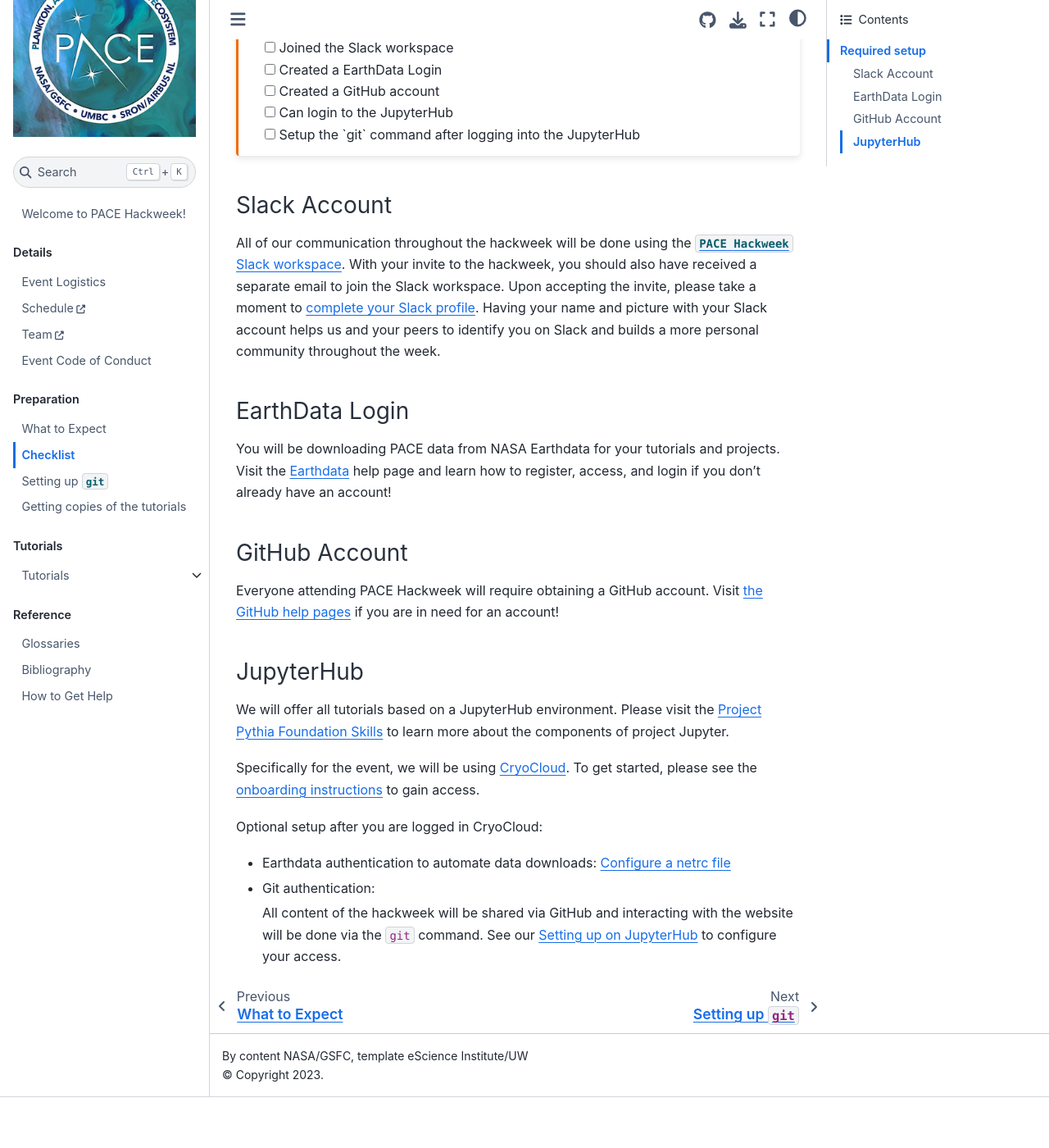
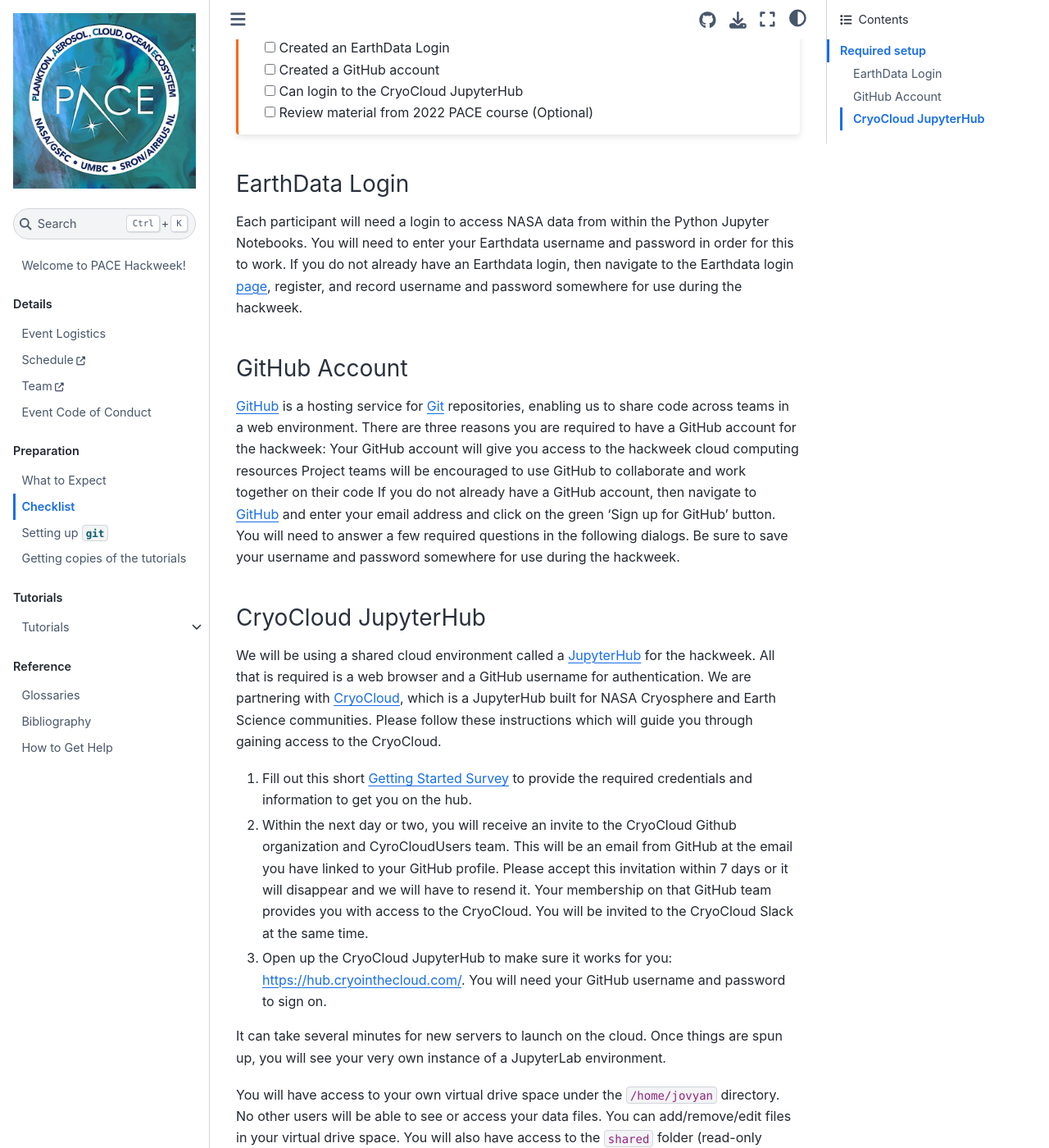
Before and after one commit to PACEHackWeek/pace-2024, a Jupyter Book: the page built from book/preliminary/checklist.md, in a window 1280 px wide and 1400 px high, scrolled down 340 px. Shown: the whole window at 82% size. Built offline with Jupyter Book 1.0.4 settings and Sphinx 7.4.7 and the Sphinx Book theme 1.1.4, drawn with Linux system fonts in a browser that asks for light colours; pages that are not in the unit, such as notebooks, are missing from menus; before the commit the page ends 1678 px from its top, so only the background shows below that; some of the changed text lies outside the part shown.

Commit message:
Update checklist.md

````diff
--- a/book/preliminary/checklist.md
+++ b/book/preliminary/checklist.md
@@ -5,14 +5,10 @@
 Please make sure to find some time to go through the below material before
 the hackweek.
 
-__Upon completion you__:
-<div>
-  <input type="checkbox" name="a1">
-  <label for="a1">Joined the Slack workspace</label>
-</div>
+__Upon completion of this pre-event work you will have__:
 <div>
   <input type="checkbox" name="a2">
-  <label for="a2">Created a EarthData Login</label>
+  <label for="a2">Created an EarthData Login</label>
 </div>
 <div>
   <input type="checkbox" name="a3">
@@ -20,54 +16,55 @@
 </div>
 <div>
   <input type="checkbox" name="a4">
-  <label for="a4">Can login to the JupyterHub</label>
+  <label for="a4">Can login to the CryoCloud JupyterHub</label>
 </div>
 <div>
   <input type="checkbox" name="a5">
-  <label for="a5">Setup the `git` command after logging into the JupyterHub</label>
+  <label for="a5">Review material from 2022 PACE course (Optional)</label>
 </div>
 ```
 
-### Slack Account
-
-All of our communication throughout the hackweek will be done using the
-{{ '[`{hackweek}` Slack workspace]({url})'.format(hackweek=hackweek, url=slack_workspace_url)}}.
-With your invite to the hackweek, you should also have received a separate
-email to join the Slack workspace. Upon accepting the invite, please take a moment to
-[complete your Slack profile](https://slack.com/help/articles/204092246-Edit-your-profile).
-Having your name and picture with your Slack account helps us and your peers
-to identify you on Slack and builds a more personal community throughout
-the week.
-
 ### EarthData Login
 
-You will be downloading PACE data from NASA Earthdata for your tutorials and projects.
-Visit the [Earthdata](https://www.earthdata.nasa.gov/eosdis/science-system-description/eosdis-components/earthdata-login)
-help page and learn how to register, access, and login if you don't already have
-an account!
+Each participant will need a login to access NASA data from within the Python Jupyter Notebooks.
+You will need to enter your Earthdata username and password in order for this to work. If you do
+not already have an Earthdata login, then navigate to the Earthdata login [page](https://urs.earthdata.nasa.gov/),
+register, and record username and password somewhere for use during the hackweek.
 
 ### GitHub Account
 
-Everyone attending {{ hackweek }} will require obtaining a GitHub account.
-Visit [the GitHub help pages](https://docs.github.com/en/get-started/start-your-journey/creating-an-account-on-github)
-if you are in need for an account!
+[GitHub](https://github.com/) is a hosting service for [Git](https://icesat-2-2023.hackweek.io/reference/glossary.html#term-Git)
+repositories, enabling us to share code across teams in a web environment.
+There are three reasons you are required to have a GitHub account for the hackweek:
+Your GitHub account will give you access to the hackweek cloud computing resources
+Project teams will be encouraged to use GitHub to collaborate and work together on their code
+If you do not already have a GitHub account, then navigate to [GitHub](https://github.com/)
+and enter your email address and click on the green ‘Sign up for GitHub’ button.
+You will need to answer a few required questions in the following dialogs. Be sure to save your username
+and password somewhere for use during the hackweek.
 
 (accessing-jupyterhub)=
-### JupyterHub
+### CryoCloud JupyterHub
 
-We will offer all tutorials based on a JupyterHub environment. Please visit the
-[Project Pythia Foundation Skills](https://foundations.projectpythia.org/foundations/getting-started-jupyter.html)
-to learn more about the components of project Jupyter.
+We will be using a shared cloud environment called a [JupyterHub](https://jupyterhub.readthedocs.io/en/stable/) for the hackweek.
+All that is required is a web browser and a GitHub username for authentication.
+We are partnering with [CryoCloud](https://book.cryointhecloud.com/intro.html), which is a JupyterHub built for NASA Cryosphere and Earth Science communities.
+Please follow these instructions which will guide you through gaining access to the CryoCloud.
 
-Specifically for the event, we will be using [CryoCloud](https://book.cryointhecloud.com/intro.html).
-To get started, please see the [onboarding instructions](https://book.cryointhecloud.com/content/Getting_Started.html)
-to gain access.
+1. Fill out this short [Getting Started Survey](https://forms.gle/d8oP1gp9YikS2ixM8) to provide the required credentials and information to get you on the hub.
 
-Optional setup after you are logged in CryoCloud:
-* Earthdata authentication to automate data downloads:
-  [Configure a netrc file](https://wiki.earthdata.nasa.gov/display/EL/How+To+Access+Data+With+cURL+And+Wget)
-* Git authentication:
 
-  All content of the hackweek will be shared via GitHub and interacting with the
-  website will be done via the `git` command. See our {ref}`setting-up-git`
-  to configure your access.
+2. Within the next day or two, you will receive an invite to the CryoCloud Github organization and CyroCloudUsers team. This will be an email from GitHub at the email you have linked to your GitHub profile. Please accept this invitation within 7 days or it will disappear and we will have to resend it. Your membership on that GitHub team provides you with access to the CryoCloud. You will be invited to the CryoCloud Slack at the same time.
+
+
+3. Open up the CryoCloud JupyterHub to make sure it works for you:  https://hub.cryointhecloud.com/. You will need your GitHub username and password to sign on.
+
+
+It can take several minutes for new servers to launch on the cloud. Once things are spun up, you will see your very own instance of a JupyterLab environment.
+
+You will have access to your own virtual drive space under the `/home/jovyan` directory. No other users will be able to see or access your data files. You can add/remove/edit files in your virtual drive space. You will also have access to the `shared` folder (read-only access), and to the *`shared-public`* folder (read and write access). These are shared spaces so please make sure not to delete files from here unless they are yours.
+
+*To save our community money, when you are finished working for the day it is really helpful for you to explicitly stop your server before logging out of your JupyterHub session.* To shut your server down immediately when you’re exiting your session please select “File -> Hub Control Panel -> Stop my Server” then you can click the “Log Out” button. We ask this because when you keep a session active it uses up AWS resources and these resources cost money per hour of use. If you forget this step, though, the server will shut down automatically after 90 min of no use.
+Logging out will **NOT** cause any files under `/home/jovyan` to be deleted. It is equivalent to turning off your desktop computer at the end of the day.
+
+4. Add yourself to the CryoCloud #pace_hackweek [Slack channel](https://join.slack.com/t/cryospherecloud/shared_invite/zt-1isgbeuhh-q~cYYKtn_6i3PR1alGca_g) to join the community, get updates, and ask any questions.
````
